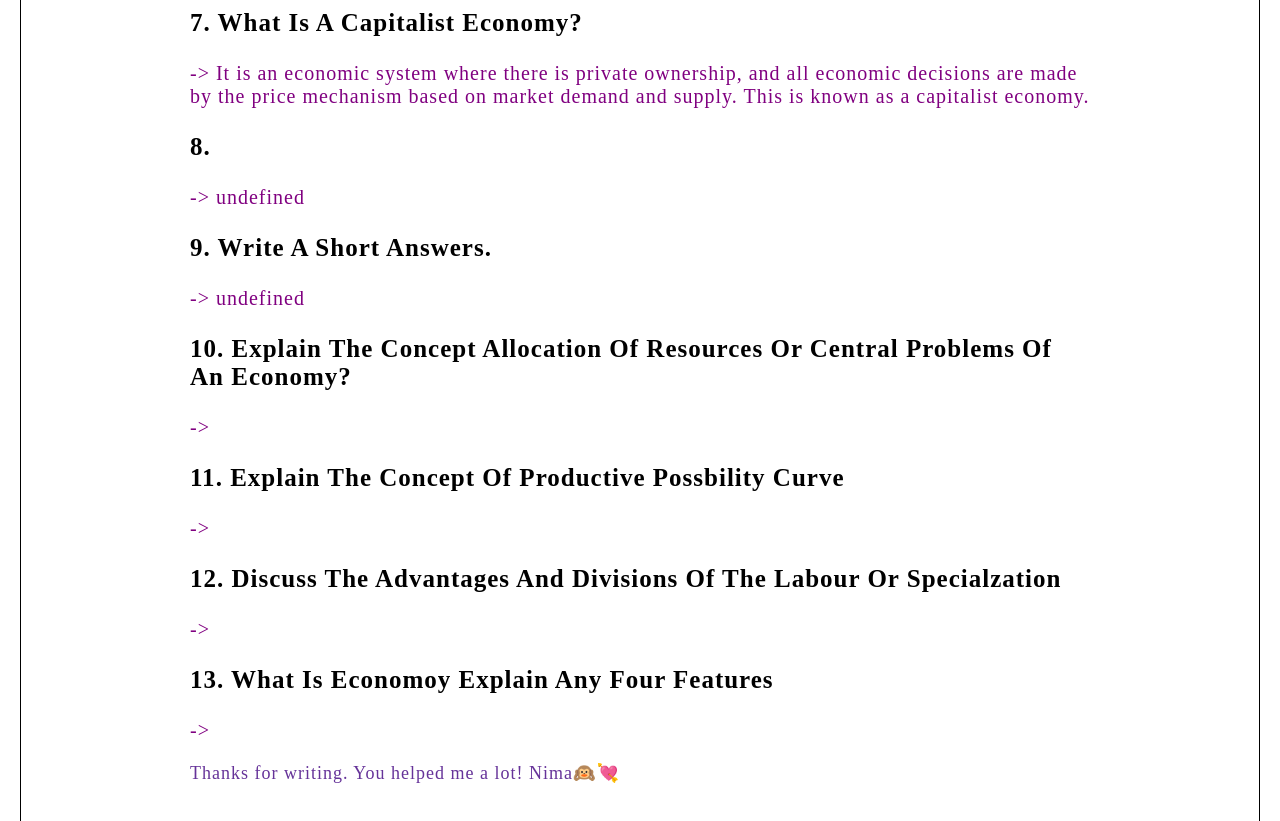
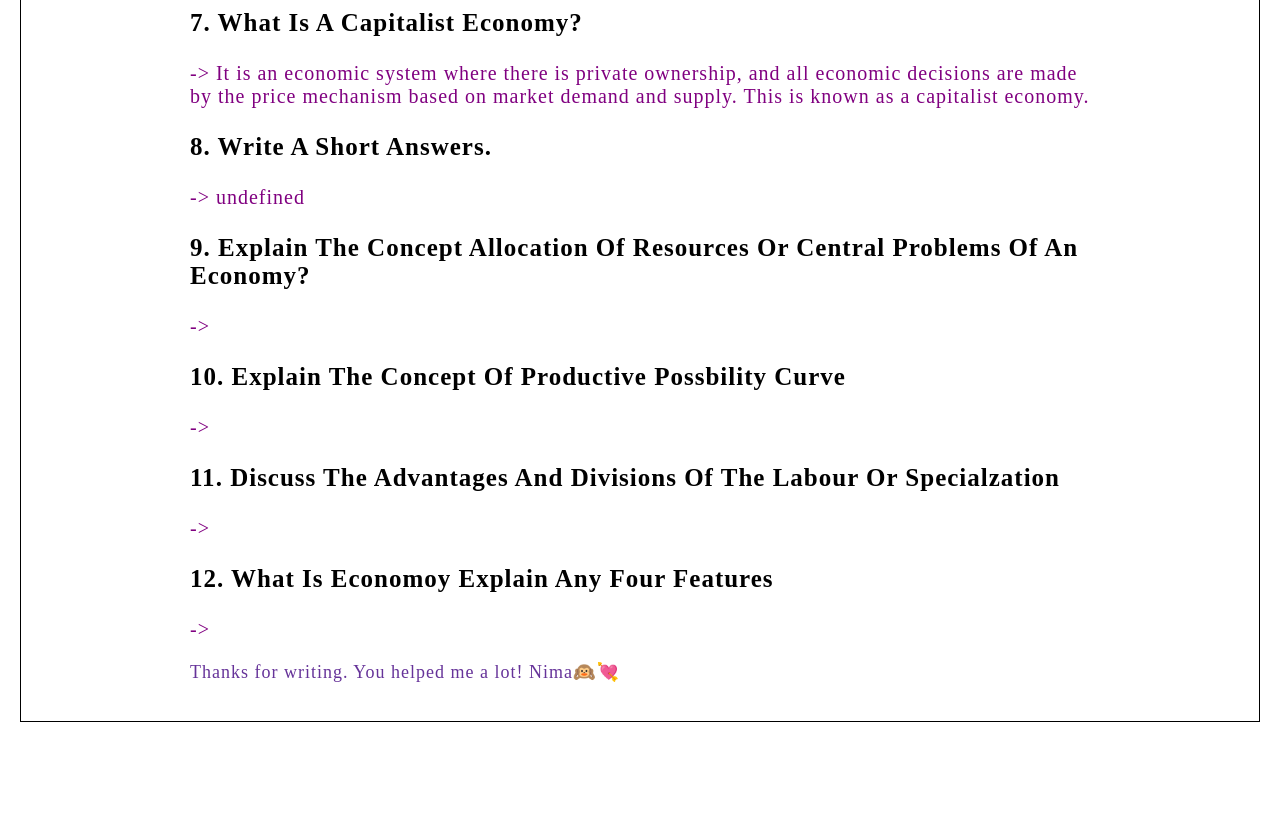
Before and after one commit to Bheem-Works/Articles, a React (Vite) app: page / in a window 1280 px wide. Shown: the part 1000-1821 px from the top of the page. After the commit the page ends 1742 px from the top, so only its background shows below. Built offline with nearby package versions, Linux system fonts and the light colour scheme.

Commit message:
little change

```diff
--- a/src/hw/chapOneEco.jsx
+++ b/src/hw/chapOneEco.jsx
@@ -40,9 +40,6 @@ function EconomicsChapOne() {
       answer: `It is an economic system where there is private ownership, and all economic decisions are made by the price mechanism based on market demand and supply. This is known as a capitalist economy.`
     },
     {
-      question:""
-    },
-    {
       question:"Write a short answers."
     },
     {
```
